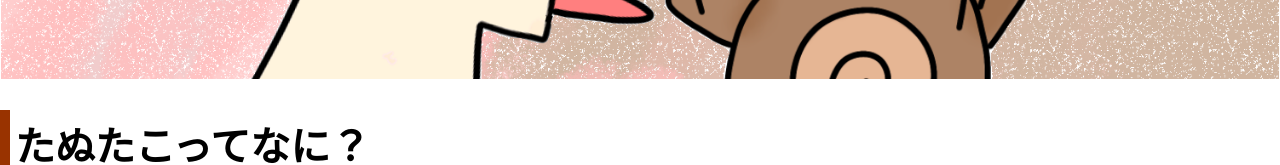
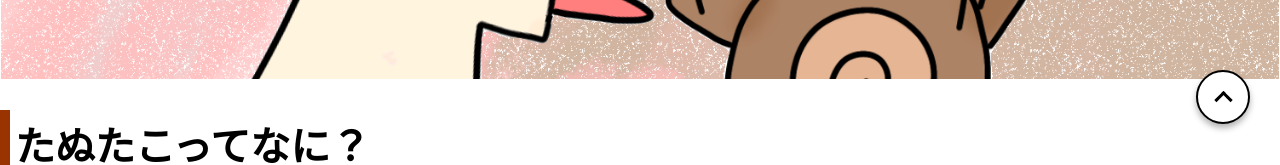
Before and after one commit to tanutako/tt_page, a plain HTML site: page index.html in a window 1280 px wide. Shown: the part 646-811 px from the top of the page. Drawn offline with Linux system fonts and the light colour scheme.

Commit message:
Update style.css

```diff
--- a/style.css
+++ b/style.css
@@ -252,7 +252,6 @@ h4 {
 	border-radius: 6px;
 }
 
-
 @media screen and (min-width: 450px) {
 
 	.scroll_content li {
@@ -267,6 +266,30 @@ html {
 .fill {
 	margin-top: 80px;
 	margin-left: 30px;
+}
+
+.pagetop {
+    height: 50px;
+    width: 50px;
+    position: fixed;
+    right: 30px;
+    bottom: 30px;
+    background: #fff;
+    border: solid 2px #000;
+    border-radius: 50%;
+    display: flex;
+    justify-content: center;
+    align-items: center;
+    z-index: 2;
+    box-shadow: 0 4px 6px rgb(0 0 0 / 30%);
+}
+
+.pagetop__arrow {
+    height: 10px;
+    width: 10px;
+    border-top: 3px solid #000;
+    border-right: 3px solid #000;
+    transform: translateY(20%) rotate(-45deg);
 }
 
 footer {
```
